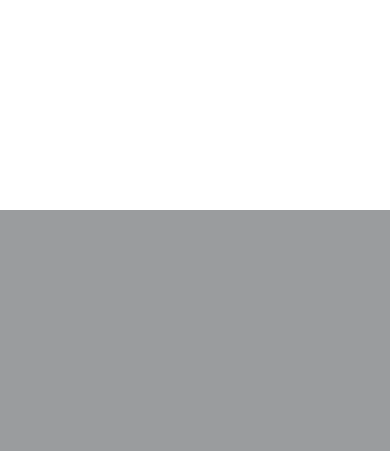
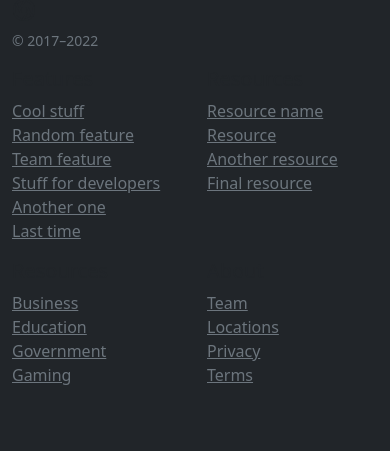
Before and after one commit to anuragkumart16/Vihaan, a Django app: page / in a window 390 px wide. Shown: the part 634-1085 px from the top of the page. Before the commit the page ends 844 px from the top, so only its background shows below. Run offline with Django 4.2, Linux system fonts and the light colour scheme.

Commit message:
home page completed

```diff
--- a/Vihaan/templates/buyer.html
+++ b/Vihaan/templates/buyer.html
@@ -155,6 +155,8 @@
 {% endif %}
 
 
+<!-- body -->
+
 </body>
 
 </html>
--- a/Vihaan/templates/index.html
+++ b/Vihaan/templates/index.html
@@ -58,7 +58,7 @@
 
         <div class="carousel-inner">
             <div class="carousel-item active">
-                <img src="static/spice.jpg" class="d-block w-100">
+                <img src="static/spice.jpg" class="d-block w-100 opacity-100">
                 <div class="carousel-caption d-none d-md-block text-end">
                     <h5>Vihaan</h5>
 
@@ -75,18 +75,110 @@
 
     </div>
     <!-- crousel-02 -->
-    <div class="card text-bg-dark my-1">
-        <img src="static/background.jpg" class="card-img" alt="...">
-        <div class="card-img-overlay">
-          <h5 class="card-title">Card title</h5>
-          <p class="card-text">This is a wider card with supporting text below as a natural lead-in to additional content. This content is a little bit longer.</p>
-          <p class="card-text"><small>Last updated 3 mins ago</small></p>
-        </div>
-      </div>
+    <div id="carousel1" class="carousel slide my-1" data-bs-ride="false">
+
+        <div class="carousel-inner">
+            <div class="carousel-item active">
+                <img src="static/another.jpg" class="d-block w-100 opacity-100">
+                <div class="carousel-caption d-none d-md-block text-center">
+                    <div class="container text-center row mx-3 my-3">
+
+
+                        <div class="card mx-3  bg-dark border border-light" style="width: 18rem;">
+                            <img src="static/3.jpeg" height="200" class="card-img-top" alt="...">
+                            <div class="card-body">
+                                <p class="card-text">Welcome to Vihaan, beginning of new era.
+                                    This is a platform linking sellers and buyers together by eliminating middlemen.
+                                </p>
+                            </div>
+                        </div>
 
 
 
 
+                        <div class="card mx-3 bg-dark border border-light" style="width: 18rem;">
+                            <img src="static/2.jpeg" height="200" class="card-img-top" alt="...">
+                            <div class="card-body">
+                                <p class="card-text">Now boost your business using our website by grabbing the
+                                    opportunities
+                                    .A new era is waiting for you.</p>
+                            </div>
+                        </div>
+                    </div>
+                    <div class="container">
+                        <div class="row">
+
+                            <div class="card text-center my-3 bg-dark border border-light" style="width: 54rem;"
+                                padx="">
+                                <div class="card-body">
+                                    <h5 class="card-title">Grab The Oppportunity With Both Hands</h5>
+                                    <h6 class="card-subtitle mb-2 text-muted">Join Vihaan Today</h6>
+                                    <p class="card-text">Follow the link given below to either sign in or sign
+                                        up.</p>
+                                    <a href="buyer" class="btn btn-outline-primary">Buyers</a>
+                                    <a href="seller" class="btn btn-outline-primary mx-1">Sellers</a>
+                                </div>
+                            </div>
+                        </div>
+
+                    </div>
+                </div>
+
+
+            </div>
+        </div>
+
+    </div>
+
+
+<!-- footer -->
+    <footer class="container-fluid py-5 bg-dark text-dark">
+        <div class="row">
+          <div class="col-12 col-md">
+            <svg xmlns="http://www.w3.org/2000/svg" width="24" height="24" fill="none" stroke="currentColor" stroke-linecap="round" stroke-linejoin="round" stroke-width="2" class="d-block mb-2" role="img" viewBox="0 0 24 24"><title>Product</title><circle cx="12" cy="12" r="10"/><path d="M14.31 8l5.74 9.94M9.69 8h11.48M7.38 12l5.74-9.94M9.69 16L3.95 6.06M14.31 16H2.83m13.79-4l-5.74 9.94"/></svg>
+            <small class="d-block mb-3 text-muted">&copy; 2017–2022</small>
+          </div>
+          <div class="col-6 col-md">
+            <h5>Features</h5>
+            <ul class="list-unstyled text-small">
+              <li><a class="link-secondary" href="#">Cool stuff</a></li>
+              <li><a class="link-secondary" href="#">Random feature</a></li>
+              <li><a class="link-secondary" href="#">Team feature</a></li>
+              <li><a class="link-secondary" href="#">Stuff for developers</a></li>
+              <li><a class="link-secondary" href="#">Another one</a></li>
+              <li><a class="link-secondary" href="#">Last time</a></li>
+            </ul>
+          </div>
+          <div class="col-6 col-md">
+            <h5>Resources</h5>
+            <ul class="list-unstyled text-small">
+              <li><a class="link-secondary" href="#">Resource name</a></li>
+              <li><a class="link-secondary" href="#">Resource</a></li>
+              <li><a class="link-secondary" href="#">Another resource</a></li>
+              <li><a class="link-secondary" href="#">Final resource</a></li>
+            </ul>
+          </div>
+          <div class="col-6 col-md">
+            <h5>Resources</h5>
+            <ul class="list-unstyled text-small">
+              <li><a class="link-secondary" href="#">Business</a></li>
+              <li><a class="link-secondary" href="#">Education</a></li>
+              <li><a class="link-secondary" href="#">Government</a></li>
+              <li><a class="link-secondary" href="#">Gaming</a></li>
+            </ul>
+          </div>
+          <div class="col-6 col-md">
+            <h5>About</h5>
+            <ul class="list-unstyled text-small">
+              <li><a class="link-secondary" href="#">Team</a></li>
+              <li><a class="link-secondary" href="#">Locations</a></li>
+              <li><a class="link-secondary" href="#">Privacy</a></li>
+              <li><a class="link-secondary" href="#">Terms</a></li>
+            </ul>
+          </div>
+        </div>
+      </footer>
+
 </body>
 
 </html>
```
Also changed, not shown: Vihaan/static/1.jpeg (added), Vihaan/static/2.jpeg (added), Vihaan/static/3.jpeg (added), Vihaan/static/4..jpeg (added), Vihaan/static/5.jpeg (added), Vihaan/static/6.jpeg (added), Vihaan/static/7.jpeg (added), Vihaan/static/aalu.jpg (added), Vihaan/static/angoor.jpg (added), Vihaan/static/angoor.png (added), Vihaan/static/another.jpg (added), Vihaan/static/fruit.jpg (added), Vihaan/static/fruit.png (added), Vihaan/static/nariyal.png (added), 1 more files.
